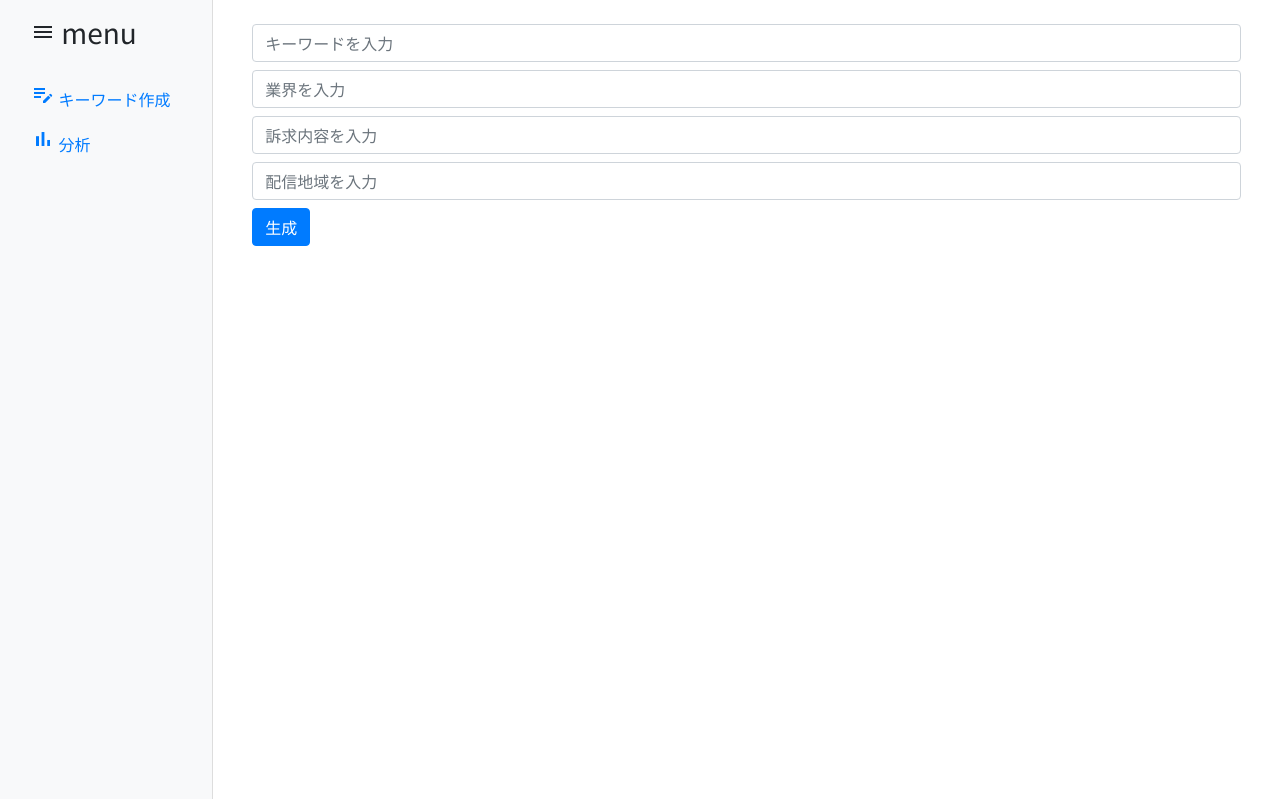
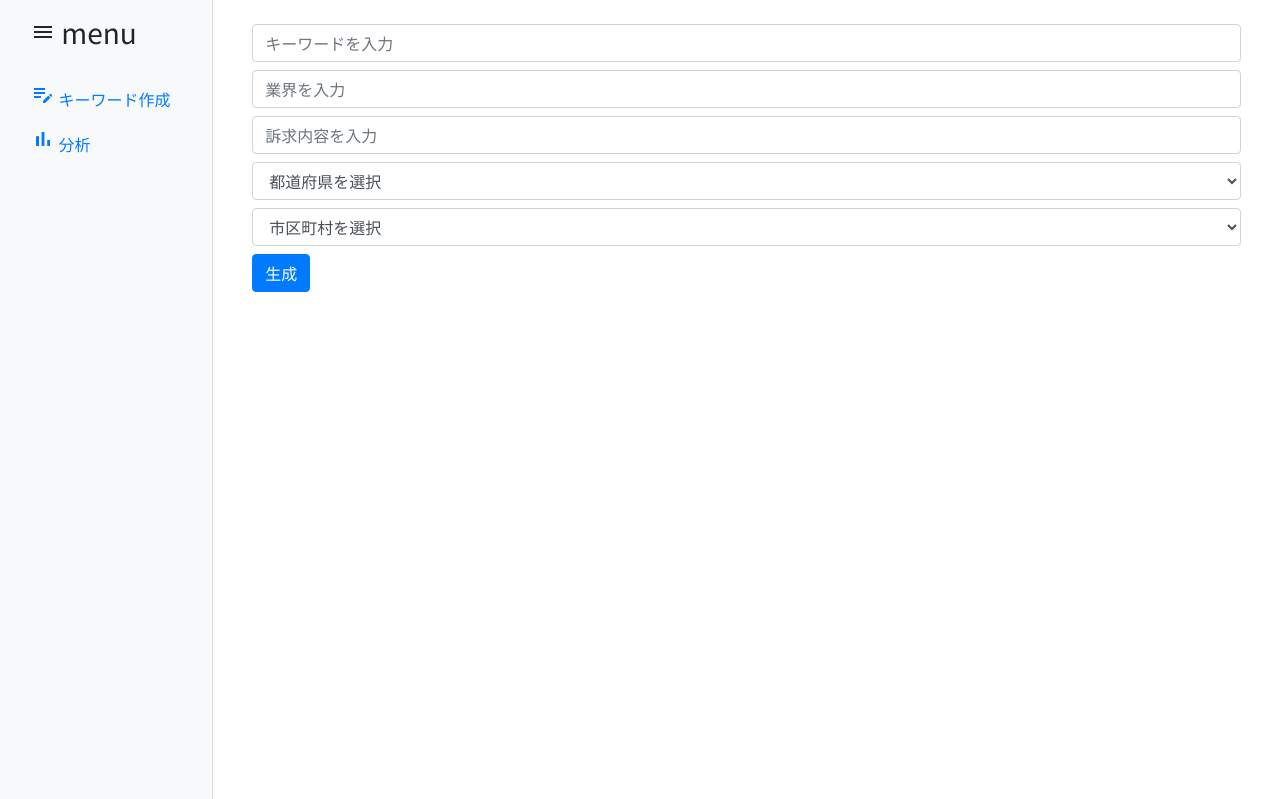
Before and after one commit to rejirejireji/keyword_generate, a Flask app: page / in a window 1280 px wide. Shown: the part 88-887 px from the top of the page. Run offline with Flask 3, Linux system fonts and the light colour scheme; some libraries are stand-ins or nearby versions.

Commit message:
配信地域をプルダウンに変更。市と区の判定があいまい

```diff
--- a/main.py
+++ b/main.py
@@ -19,7 +19,7 @@ def generate_ad_keywords(base_keyword, industry, region, appeal):
     user_message = f'''{base_keyword} このキーワードに対する、検索広告のキーワードを50個作成してください。
         訴求内容は、{appeal}ということも考慮してください。
         また、単語同士の間に半角スペースを空けるようにしてください。参考として、業界は{industry}で、配信地域は{region}です。 '''
-
+    print(user_message)
     try:
         response = client.chat.completions.create(
             model="gpt-4",
--- a/static/script.js
+++ b/static/script.js
@@ -32,3 +32,24 @@ function generateKeywords() {
         generateButton.style.display = 'block';
     });
 }
+$(document).ready(function() {
+    $('#prefectureInput').change(function() {
+        var prefectureCode = $(this).val();
+        var citySelect = $('#cityInput');
+        citySelect.empty();
+
+        if (prefectureCode) {
+            fetch(`https://www.land.mlit.go.jp/webland/api/CitySearch?area=${prefectureCode}`)
+                .then(response => response.json())
+                .then(data => {
+                    citySelect.append($('<option>', { value: '', text: '市区町村を選択' }));
+                    data.data.forEach(function(city) {
+                        citySelect.append($('<option>', { value: city.id, text: city.name }));
+                    });
+                })
+                .catch(error => console.error('Error:', error));
+        } else {
+            citySelect.append($('<option>', { value: '', text: '市区町村を選択' }));
+        }
+    });
+});
--- a/template/template.html
+++ b/template/template.html
@@ -7,6 +7,9 @@
     <link href="https://fonts.googleapis.com/css2?family=Noto+Sans+JP&display=swap" rel="stylesheet">
     <link href="https://fonts.googleapis.com/icon?family=Material+Icons" rel="stylesheet">
     <link href="{{ url_for('static', filename='style.css') }}" rel="stylesheet">
+    <link href="https://cdnjs.cloudflare.com/ajax/libs/select2/4.0.13/css/select2.min.css" rel="stylesheet" />
+    <script src="https://ajax.googleapis.com/ajax/libs/jquery/3.5.1/jquery.min.js"></script>
+    <script src="https://cdnjs.cloudflare.com/ajax/libs/select2/4.0.13/js/select2.min.js"></script>
 </head>
 
 <body>
@@ -48,7 +51,15 @@
                     <input type="text" id="keywordInput" placeholder="キーワードを入力" class="form-control mb-2">
                     <input type="text" id="industryInput" placeholder="業界を入力" class="form-control mb-2">
                     <input type="text" id="appealInput" placeholder="訴求内容を入力" class="form-control mb-2">
-                    <input type="text" id="regionInput" placeholder="配信地域を入力" class="form-control mb-2">
+                    <select id="prefectureInput" class="form-control mb-2">
+                        <option value="">都道府県を選択</option>
+                        <option value="01">北海道</option>
+                        <option value="02">青森県</option>
+
+                    </select>
+                    <select id="cityInput" class="form-control mb-2">
+                        <option value="">市区町村を選択</option>
+                    </select>
                     <button onclick="generateKeywords()" id="generateButton" class="btn btn-primary">生成</button>
                     <button class="btn btn-primary" type="button" disabled id="loadingButton" style="display: none;">
                         <span class="spinner-border spinner-border-sm" role="status" aria-hidden="true"></span>
@@ -74,6 +85,14 @@
     <script src="https://cdn.jsdelivr.net/npm/bootstrap@5.0.2/dist/js/bootstrap.bundle.min.js"
         integrity="sha384-MrcW6ZMFYlzcLA8Nl+NtUVF0sA7MsXsP1UyJoMp4YLEuNSfAP+JcXn/tWtIaxVXM"
         crossorigin="anonymous"></script>
+    <script>
+    $(document).ready(function() {
+        $('#regionInput').select2({
+            placeholder: "配信地域を選択",
+            allowClear: true
+        });
+    });
+    </script>
 </body>
 
 </html>
```
